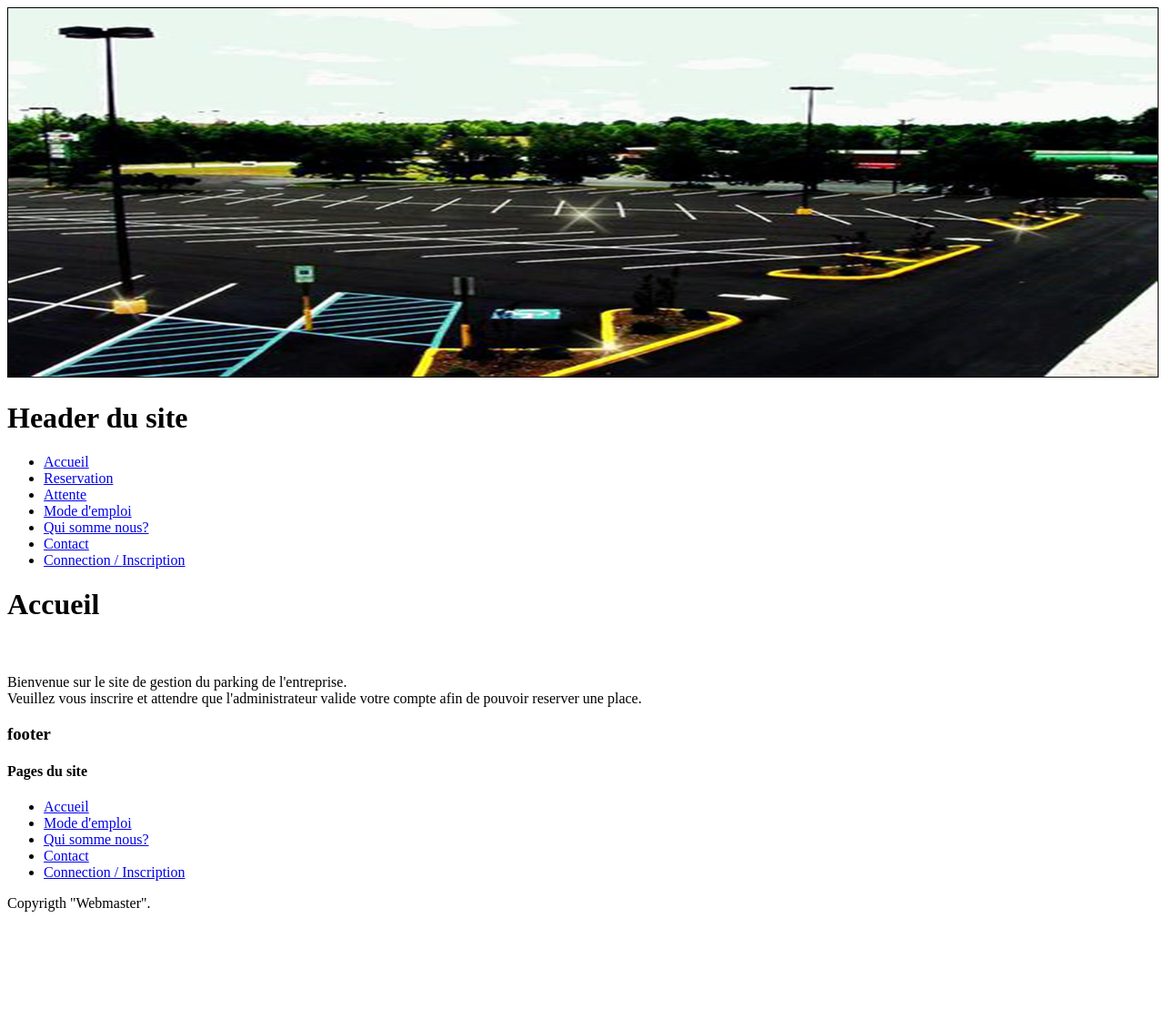
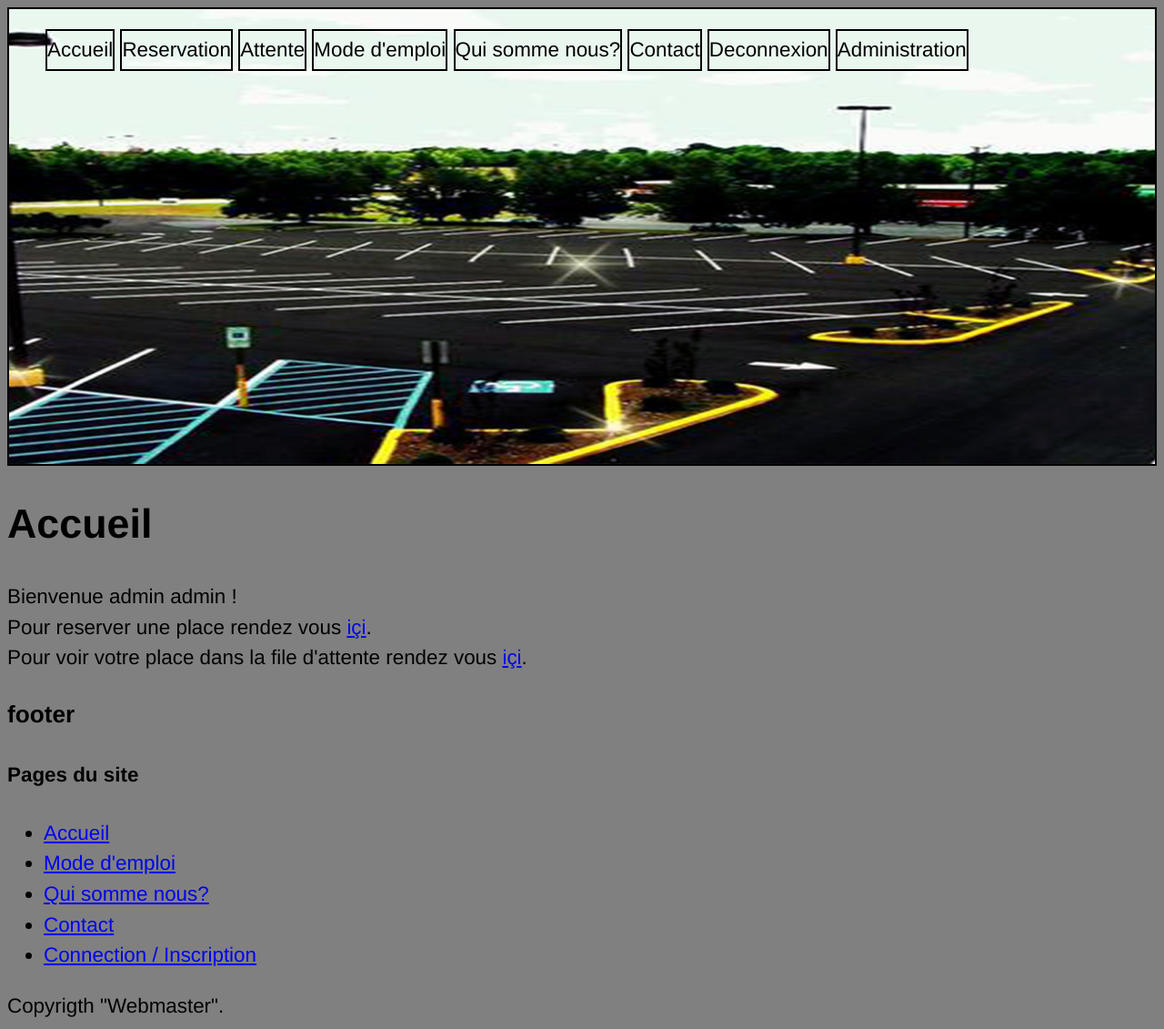
Before and after one commit to GuillaumeRossinot/Parking, a PHP site: page / in a window 1280 px wide. Shown: the whole page at 91% size. Before the commit the page ends 1002 px from the top, so only its background shows below. Run offline with PHP 8.4, Linux system fonts and the light colour scheme; a user stored in the database is signed in; data comes from the database, SQL or seed files in the repository; both versions use the stored data as it was after the commit; some libraries are stand-ins or nearby versions.

Commit message:
MAJ site fonctionnalité

```diff
--- /dev/null
+++ b/site/CSS/style.css
@@ -0,0 +1,47 @@
+body {
+	background-color: #808080;
+	color: #000;
+	font-family: "Century Gothic", helvetica, arial, sans-serif;
+	font-size: 1.4em;
+	line-height: 1.5;
+}
+
+
+header {
+	border:2px solid black;
+	background-image: url(../Images/banniere.png);
+	height: 500px;
+	background-position: center;
+	background-repeat: no-repeat;
+	background-size: cover;
+}
+
+#menuheader ul{
+	padding: 0px;
+	margin: 0px;
+	list-style-type: none;
+}
+
+#menuheader li {
+	border: 2px solid black;
+	text-align: center;
+	display: inline-block;
+	padding: 0px;
+	margin: 0px;
+}
+
+#menuheader li a {
+	display: inline-block;
+	text-decoration: none;
+	color: black;
+	padding: 4px 0;
+}
+
+/* header ul li a {
+	text-decoration: none;
+	color: black;
+ */}
+
+footer {
+	border:2px solid black;
+}
--- a/site/content/accueil.php
+++ b/site/content/accueil.php
@@ -4,7 +4,27 @@
 
 <!-- Ecrire le contenu de la page d'acceuil içi-->
 
+
+<?php
+				if(isset ($_SESSION ['connecte']))	// Si l'utilisateur est connecté affiche :
+				{
+				$requete = $bdd->query("SELECT nom, prenom FROM user ");
+				$reponse = 	$requete->fetch();{
+				$nom = $reponse['nom'];
+				$prenom = $reponse['prenom'];
+				}
+				//print_r($email);
+				echo "Bienvenue ", $nom," ", $prenom ," !<br>";
+				echo "Pour reserver une place rendez vous <a href='?p=reservation'>içi</a>.<br>";
+				echo "Pour voir votre place dans la file d'attente rendez vous <a href='?p=attente'>içi</a>.<br>";
+				}
+				else // sinon il affiche :
+				{
+				echo"
+
 <br/>
 <br/>
 Bienvenue sur le site de gestion du parking de l'entreprise.<br>
-Veuillez vous inscrire et attendre que l'administrateur valide votre compte afin de pouvoir reserver une place.<br>
+Veuillez vous inscrire et attendre que l'administrateur valide votre compte afin de pouvoir reserver une place.<br>";
+				}
+?>
--- a/site/layout.php
+++ b/site/layout.php
@@ -1,66 +1,111 @@
 <!DOCTYPE HTML>
 <html>
 <head>
+<link rel="stylesheet" type="text/css" href="./CSS/style.css" media="all"/>
+</head>
+
+<header>
 <title>Site parking</title>
  <!--Header-->
  			<!-- Banniere -->
 
-<img src="./Images/banniere.png" style="border:1px solid black;max-width:100%;">
+ <!-- <img src="./Images/banniere.png" > -->
 
-  <h1>  Header du site</h1>
   <!-- Ecrire tout le header içi-->
 
-          <ul class="navbar-nav mr-auto">
-            <li class="nav-item active">
+          <ul id="menuheader">
+            <li>
               <a class="nav-link" href="?p=accueil">Accueil</a>
             </li>
-            <li class="nav-item">
-              <a class="nav-link" href="?p=reservation">Reservation</a>
+				<?php
+				if(isset ($_SESSION ['connecte']))
+				{
+				//print_r($_SESSION['lvl']);
+				$requete = $bdd->query("SELECT lvl FROM user ");
+				$reponse = 	$requete->fetch();{
+				$lvl = $reponse['lvl'];
+				//print_r($lvl);
+				?>
+				<!-- si l'utilisateur est connecter affiche les pages -->
+            <li>
+              <a class="nav-link disabled" href="?p=reservation">Reservation</a>
             </li>
-            <li class="nav-item">
+            <li>
               <a class="nav-link disabled" href="?p=attente">Attente</a>
             </li>
-             <li class="nav-item">
+				<?php
+				}
+				?>
+             <li>
               <a class="nav-link disabled" href="?p=modeemploi">Mode d'emploi</a>
             </li>
-			<li class="nav-item">
+			<li>
               <a class="nav-link disabled" href="?p=quisommenous">Qui somme nous?</a>
             </li>
-            <li class="nav-item">
+            <li>
               <a class="nav-link disabled" href="?p=contact">Contact</a>
             </li>
-            <li class="nav-item">
-              <a class="nav-link disabled" href="?p=login">Connection / </a> <a class="nav-link disabled" href="?p=signup"> Inscription </a>
+			<?php
+			if(isset ($_SESSION ['connecte']))// si connecter affiche deconnexion
+				{
+				//print_r($_SESSION);
+			?>
+			<li>
+			  <a class="nav-link disabled" href="?p=logout">Deconnexion</a>
+			</li>
+			<?php
+				}
+				else //ou si pas connecter connexion / inscription
+				{
+			?>
+            <li>
+              <a class="nav-link disabled" href="?p=login">Connexion / </a> <a class="nav-link disabled" href="?p=register"> Inscription </a>
             </li>
+			<?php
+				}
+				if($lvl = 3)// si connecter affiche deconnexion
+				{
+				//print_r($_SESSION);
+			?>
+			<li>
+			  <a class="nav-link disabled" href="?p=admin">Administration</a>
+			</li>
+			<?php
+				}
+
+			}
+			?>
           </ul>
+ </header>
 
 
-</head>
   <body>
    <!--ne pas modifier cette partie-->
   <?= $content; ?>
+  </body>
 
+<footer>
   			<!-- footer -->
 <h3> footer </h3>
 	<h4>Pages du site</h4>
-	<ul class="navbar-nav mr-auto">
-        <li class="nav-item active">
+	<ul class="basdepage">
+        <li>
           <a class="nav-link" href="?p=accueil">Accueil</a>
         </li>
-        <li class="nav-item">
+        <li>
          <a class="nav-link disabled" href="?p=modeemploi">Mode d'emploi</a>
         </li>
-		<li class="nav-item">
+		<li>
          <a class="nav-link disabled" href="?p=quisommenous">Qui somme nous?</a>
         </li>
-        <li class="nav-item">
+        <li>
           <a class="nav-link disabled" href="?p=contact">Contact</a>
         </li>
-        <li class="nav-item">
-          <a class="nav-link disabled" href="?p=login">Connection / </a> <a class="nav-link disabled" href="?p=signup"> Inscription </a>
+        <li>
+          <a class="nav-link disabled" href="?p=login">Connection / </a> <a class="nav-link disabled" href="?p=register"> Inscription </a>
         </li>
     </ul>
 	  <!-- Ecrire tout le footer içi-->
 	  Copyrigth "Webmaster".
-  </body>
+  </footer>
 </html>
```
Also changed, not shown: site/content/404.php (+4 -9 lines), site/content/admin.php (added, +7 -0 lines), site/content/attente.php (+14 -2 lines), site/content/login.php (+59 -8 lines), site/content/logout.php (added, +17 -0 lines), site/content/register.php (added, +87 -0 lines), site/content/reservation.php (+52 -1 lines), site/parking.sql (added, +97 -0 lines).
